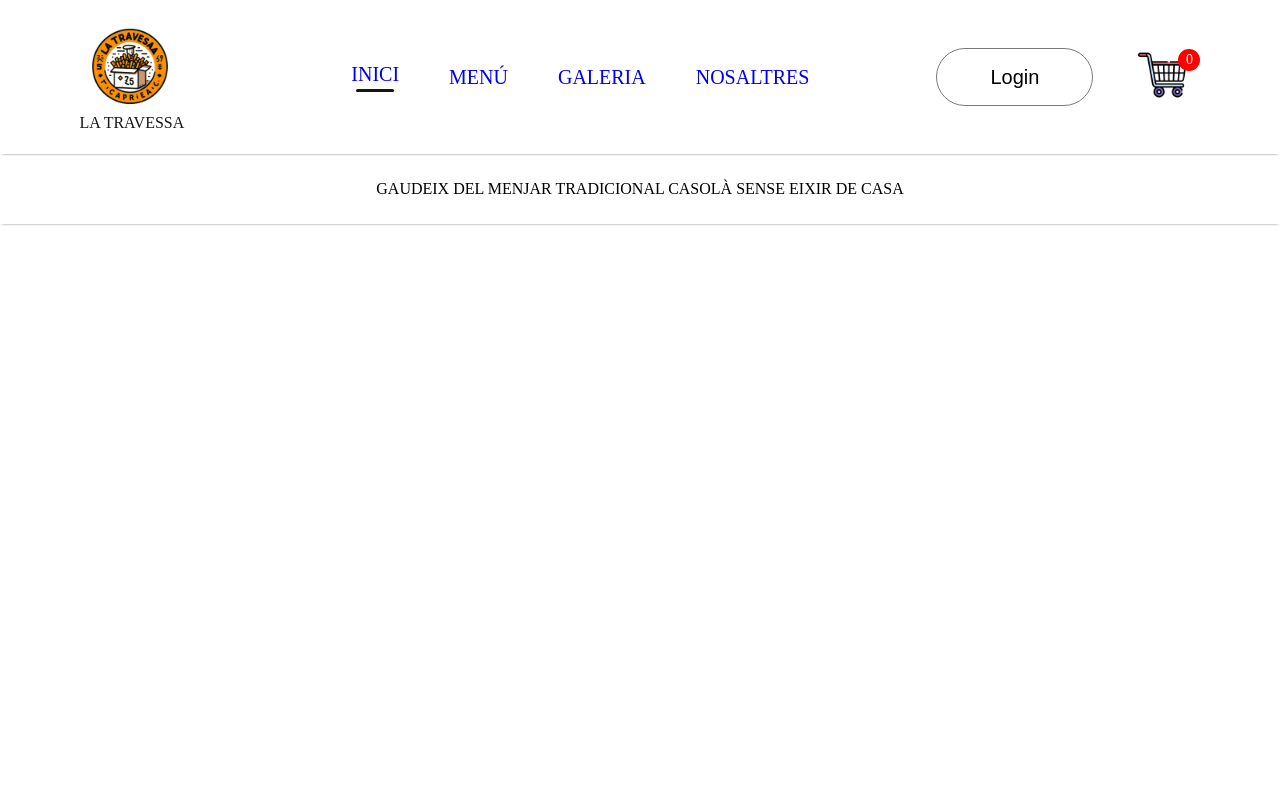
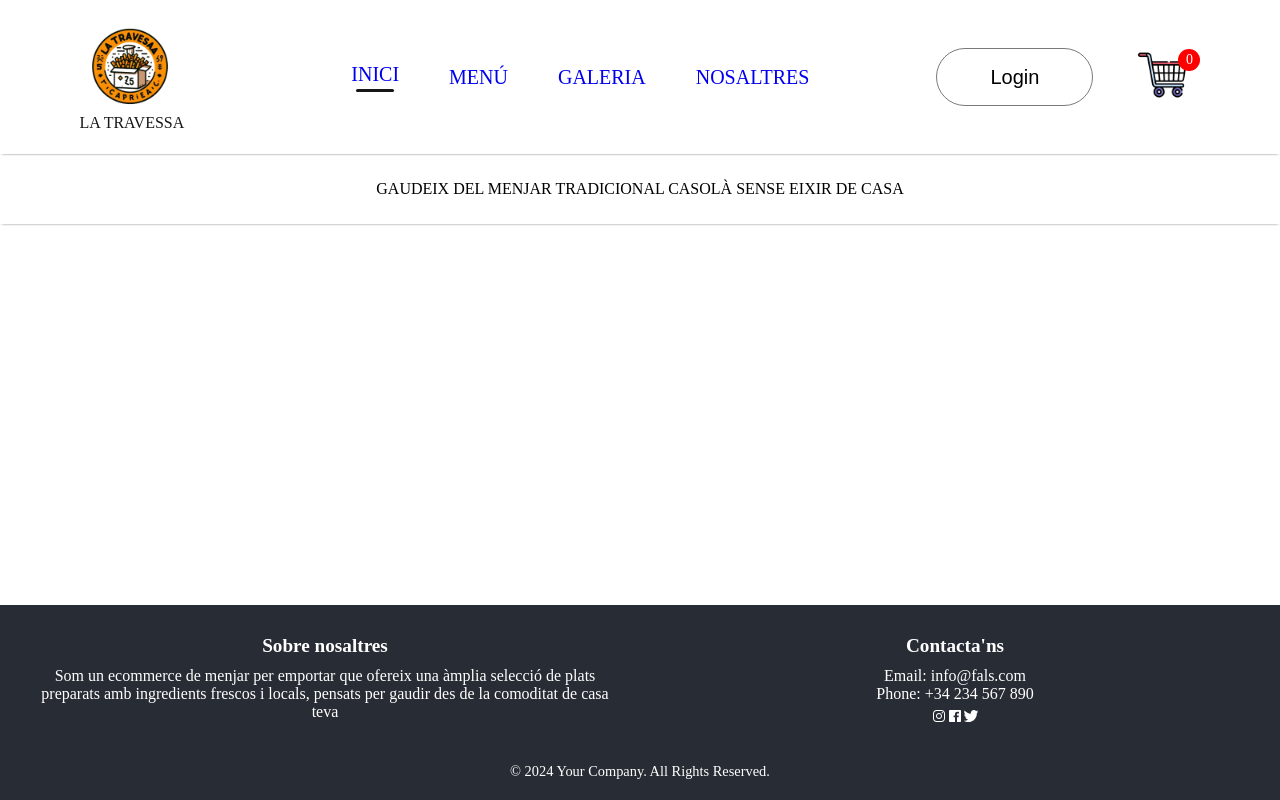
Before and after one commit to ccmc26/TREBALLFINALDEC, a React (Create React App) app in the folder frontend/: page / in a window 1280 px wide. Built offline with nearby package versions, Linux system fonts and the light colour scheme.

Commit message:
footer fet

```diff
--- a/frontend/src/App.js
+++ b/frontend/src/App.js
@@ -3,6 +3,7 @@ import './App.css';
 
 import { Navbar } from './Components/Navbar/Navbar';
 import { AppRoutes } from './Routes/AppRoutes';
+import { Footer } from './Components/Footer/Footer';
 
 
 function App() {
@@ -11,6 +12,7 @@ function App() {
       <BrowserRouter>
         <Navbar />
         <AppRoutes />
+        <Footer />
       </BrowserRouter>
     </div>
   );
--- /dev/null
+++ b/frontend/src/Components/Footer/Footer.css
@@ -0,0 +1,63 @@
+/* Footer Styles */
+.footer {
+    background-color: #282c34;
+    color: white;
+    padding: 20px;
+    text-align: center;
+    position: absolute;
+    bottom: 0;
+  }
+
+  .footer-container {
+    display: flex;
+    justify-content: space-between;
+    gap: 20px;
+    flex-wrap: wrap; /* Allows items to wrap on small screens */
+  }
+
+  .footer-section {
+    flex: 1;
+    min-width: 200px; /* Ensure sections don't get too small */
+    padding: 10px;
+
+  }
+
+  .footer-section h4 {
+    margin-bottom: 10px;
+    font-size: 1.2em;
+  }
+
+  .footer-section ul {
+    list-style: none;
+    padding: 0;
+  }
+
+  .footer-section ul li {
+    margin: 5px 0;
+    text-decoration: none;
+  }
+
+  .footer-bottom {
+    margin-top: 20px;
+    font-size: 0.9em;
+  }
+
+  @media (max-width: 768px) {
+    .footer-container {
+      flex-direction: column; /* Stack sections vertically on small screens */
+      text-align: left;
+    }
+
+    .footer-bottom {
+      margin-top: 10px;
+    }
+  }
+
+  .footer-section ul li a i {
+    margin-right: 8px;
+  }
+
+  .footer-section ul li a {
+    display: flex;
+    align-items: center;
+  }
--- /dev/null
+++ b/frontend/src/Components/Footer/Footer.jsx
@@ -0,0 +1,35 @@
+import React from 'react';
+import './Footer.css';
+
+import { IoLogoInstagram, IoLogoFacebook, IoLogoTwitter } from "react-icons/io";
+
+export const Footer = () => {
+  return (
+    <footer className="footer">
+      <div className="footer-container">
+        <div className="footer-section">
+          <h4>Sobre nosaltres</h4>
+          <p>Som un ecommerce de menjar per emportar que ofereix una
+            àmplia selecció de plats preparats amb ingredients frescos
+            i locals, pensats per gaudir des de la comoditat de casa
+            teva</p>
+        </div>
+        <div className="footer-section">
+          <h4>Contacta'ns</h4>
+          <p>Email: info@fals.com</p>
+          <p>Phone: +34 234 567 890</p>
+          <ul>
+              <li>
+                <IoLogoInstagram />
+                <IoLogoFacebook />
+                <IoLogoTwitter />
+              </li>
+          </ul>
+        </div>
+      </div>
+      <div className="footer-bottom">
+        <p>&copy; 2024 Your Company. All Rights Reserved.</p>
+      </div>
+    </footer>
+  );
+};
--- a/frontend/src/Components/Navbar/Navbar.jsx
+++ b/frontend/src/Components/Navbar/Navbar.jsx
@@ -20,6 +20,7 @@ export const Navbar = () => {
         <li onClick={() => {setMenu("inici")}}><Link style={{ textDecoration: 'none' }} to='/'>INICI</Link>{menu==="inici" ? <hr/> : <></>}</li>
         <li onClick={() => {setMenu("menu")}}><Link style={{ textDecoration: 'none' }} to='/menu'>MENÚ</Link>{menu==="menu" ? <hr/> : <></>}</li>
         <li onClick={() => {setMenu("galeria")}}><Link style={{ textDecoration: 'none' }} to='/'>GALERIA</Link>{menu==="galeria" ? <hr/> : <></>}</li>
+        {/* canviar el nosaltres, sobra, vore que possar */}
         <li onClick={() => {setMenu("nosaltres")}}><Link style={{ textDecoration: 'none' }} to='/'>NOSALTRES</Link>{menu==="nosaltres" ? <hr/> : <></>}</li>
       </ul>
       <div className="nav-login-cart">
```
Also changed, not shown: frontend/package.json (+11 -12 lines), frontend/src/Components/Navbar/Navbar.css (+41 -7 lines), 1 other file (tests, documents, lock files or other folders).
